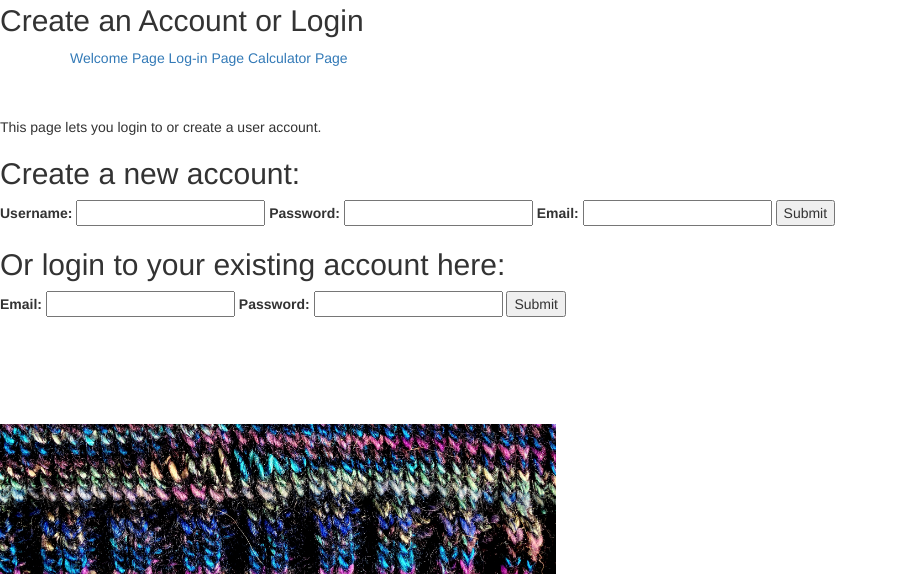
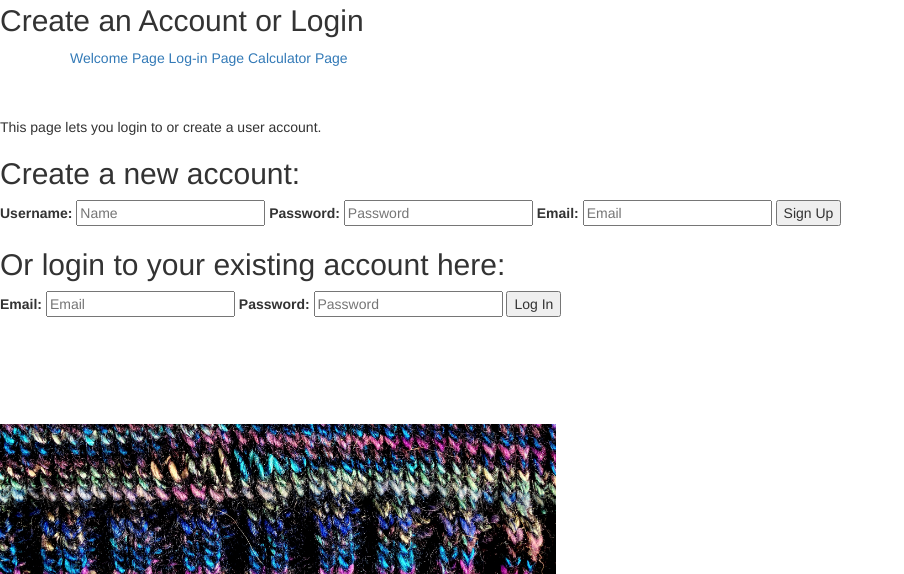
Before and after one commit to trew-boisvert/Knitting_Calculator, a Flask app: page /login in a window 1280 px wide. Shown: the part 226-800 px from the top of the page, without its empty margins (0-904 px from the left). Run offline with Flask 2, Linux system fonts and the light colour scheme; some libraries are stand-ins or nearby versions.

Commit message:
Update login.html

```diff
--- a/templates/login.html
+++ b/templates/login.html
@@ -16,26 +16,27 @@
     <h2>Create a new account:</h2>
 
     <label>Username:</label>
-    <input type="text" name="newusername">
+    <input type="text" name="newusername" placeholder="Name">
 
     <label>Password:</label>
-    <input type="text" name="newpassword">
+    <input type="password" name="newpassword" placeholder="Password">
 
     <label>Email:</label>
-    <input type="text" name="newemail">
+    <input type="email" name="newemail" placeholder="Email">
 
-    <input type="submit">
+    <button class="button is-block is-info is-large is-fullwidth">Sign Up</button>
   </form>
+
   <form action="/handle-login" method="POST">
     <h2>Or login to your existing account here:</h2>
 
     <label>Email:</label>
-    <input type="text" name="email">
+    <input type="email" name="email" placeholder="Email">
 
     <label>Password:</label>
-    <input type="text" name="password">
+    <input type="password" name="password" placeholder="Password">
 
-    <input type="submit">
+    <button class="button is-block is-info is-large is-fullwidth">Log In</button>
   </form>
 
 {% endblock %}
--- a/templates/profile.html
+++ b/templates/profile.html
@@ -10,6 +10,7 @@
 {% endblock %}
 
 {% block body %}
+  <p>Welcome!</p>
   <p>This is where your saved projects will live.</p>
 {% endblock %}
 
```
